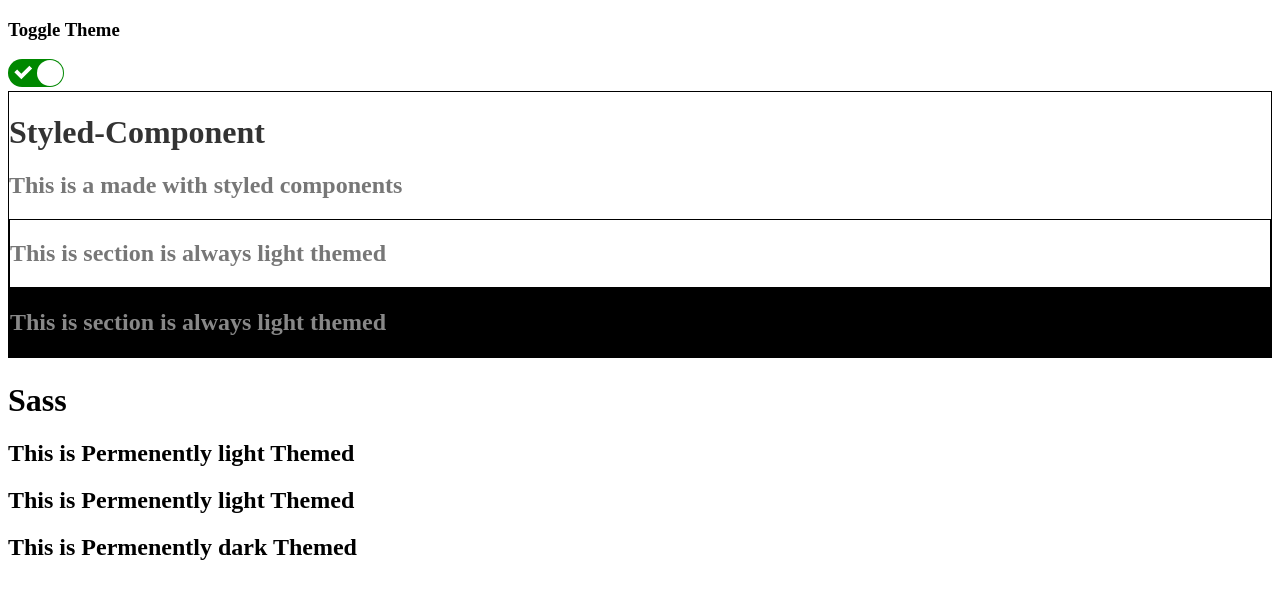
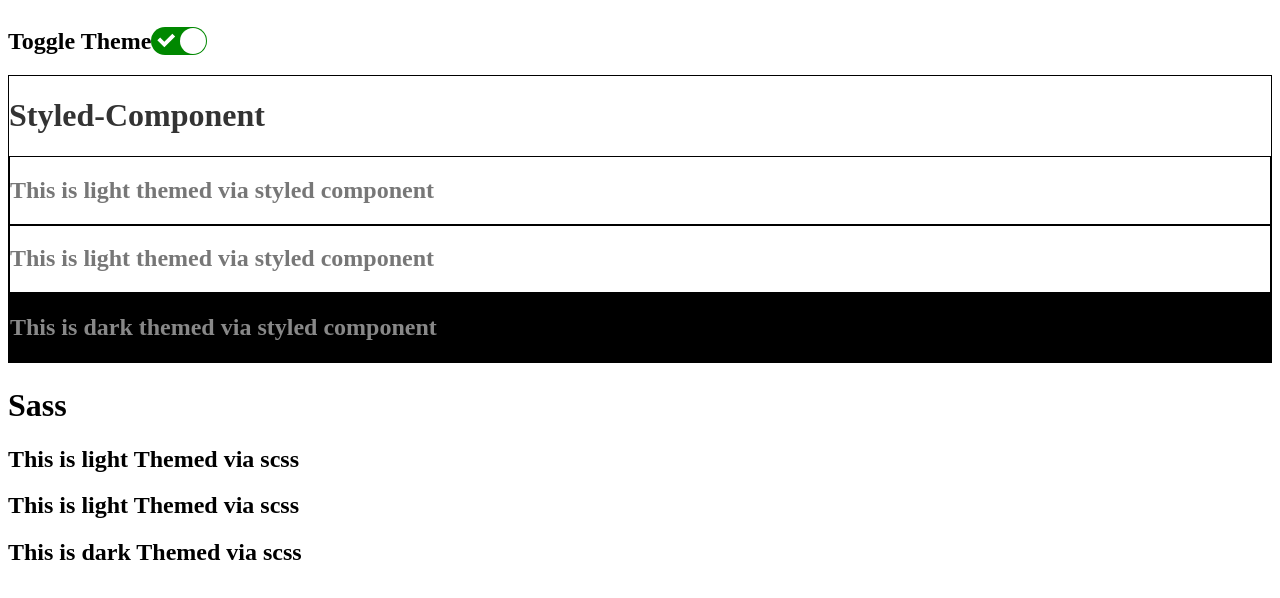
Before and after one commit to davidx1/Theming, a React app: page / in a window 1280 px wide. Shown: the top 598 px of the page. Built offline with nearby package versions, Linux system fonts and the light colour scheme.

Commit message:
Clean up code

```diff
--- a/src/App.js
+++ b/src/App.js
@@ -10,8 +10,10 @@
 
     return (
         <div>
-            <h3>Toggle Theme</h3>
-            <Switch checked={isLight} onChange={(checked)=>setLightMode(checked)} />
+            <FlexRow>
+                <h2>Toggle Theme</h2>
+                <Switch checked={isLight} onChange={checked => setLightMode(checked)} />
+            </FlexRow>
             <SparkTheme mode={isLight ? 'light' : 'dark'}>
                 <Section>
                     <Styled />
@@ -29,3 +31,8 @@
 const Section = styled.div`
     margin-bottom: 24px;
 `;
+
+const FlexRow = styled.div`
+    display: flex;
+    align-items: center;
+`;
--- a/src/CSSed/CSSed.js
+++ b/src/CSSed/CSSed.js
@@ -14,7 +14,7 @@
     const { mappedStyle: styles, theme } = useStyles();
     return (
         <div className={styles.main}>
-            <h2 className={styles.subtitle}>This is Permenently {theme} Themed</h2>
+            <h2 className={styles.subtitle}>This is {theme} Themed via scss</h2>
         </div>
     );
 }
--- a/src/Styled/Styled.jsx
+++ b/src/Styled/Styled.jsx
@@ -1,12 +1,13 @@
-import React from 'react';
+import React, { useContext } from 'react';
 import styled from 'styled-components';
 import { theme } from 'styled-tools';
-import SparkTheme from '../SparkTheme';
+import SparkTheme, { ThemeContext } from '../SparkTheme';
 
 function Section() {
+    const theme = useContext(ThemeContext);
     return (
         <StyledDiv>
-            <Subtitle>This is section is always light themed</Subtitle>
+            <Subtitle>This is {theme} themed via styled component</Subtitle>
         </StyledDiv>
     );
 }
@@ -15,7 +16,7 @@
     return (
         <StyledDiv>
             <Title>Styled-Component</Title>
-            <Subtitle>This is a made with styled components</Subtitle>
+            <Section />
             <SparkTheme mode="light">
                 <Section />
                 <SparkTheme mode="dark">
```
Also changed, not shown: src/useStyles.js (added).
